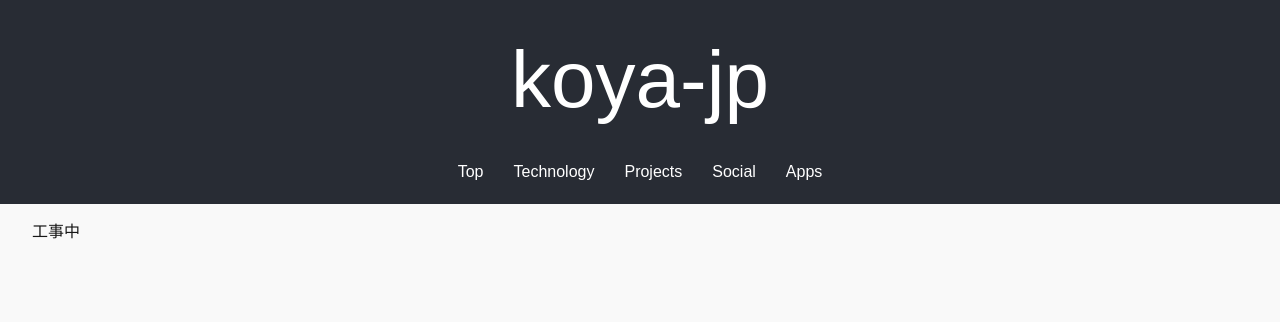
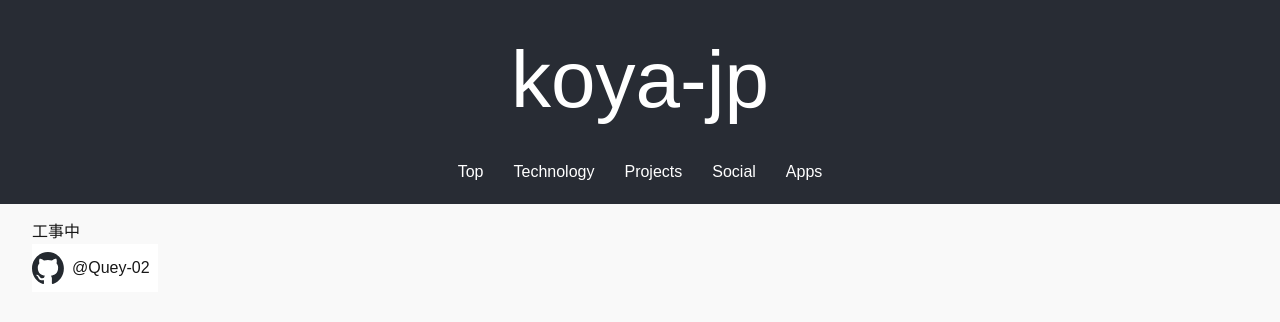
Before and after one commit to Quey-02/bio, a Next.js app: page /social in a window 1280 px wide. Shown: the top 322 px of the page. Built offline with nearby package versions, Linux system fonts and the light colour scheme; what @radix-ui/themes would draw is missing.

Commit message:
feat: add github link

```diff
--- a/src/app/social/page.module.scss
+++ b/src/app/social/page.module.scss
@@ -1,81 +1,34 @@
-.main-container {
-  padding: 2rem;
-  max-width: 800px;
-  margin: 0 auto;
+.github-link{
+    align-items: center;
+    justify-content: center;
+    height: 3rem;
+    line-height: 1rem;
+    background-color: white;
+
+    :hover{
+        text-decoration: underline;
+        transform: translateY(-2px);
+        // box-shadow: 0 4px 8px rgba(0, 0, 0, 0.1);
     }
 
-.social-links {
+    .github-link-item{
         display: flex;
-  flex-direction: column;
-  gap: 1.5rem;
-  margin-top: 2rem;
+        flex-direction: row;
+        flex-wrap: nowrap;
+        align-items: center;
+        justify-content: center;
+
+        .github-icon{
+            width: 2rem;
+            height: 2rem;
+            margin-right: 0.5rem;
         }
 
-.social-link {
-  display: flex;
-  align-items: center;
-  padding: 1.5rem;
-  background: #f8f9fa;
-  border-radius: 12px;
-  text-decoration: none;
-  color: inherit;
-  transition: all 0.3s ease;
-  border: 2px solid transparent;
-
-  &:hover {
-    background: #e9ecef;
-    border-color: #007acc;
-    transform: translateY(-2px);
-    box-shadow: 0 4px 12px rgba(0, 122, 204, 0.15);
+        .github-link-text{
+            margin-right: 0.5rem;
         }
     }
 
-.social-icon {
-  font-size: 2.5rem;
-  margin-right: 1.5rem;
-  display: flex;
-  align-items: center;
-  justify-content: center;
-  width: 60px;
-  height: 60px;
-  background: white;
-  border-radius: 50%;
-  box-shadow: 0 2px 4px rgba(0, 0, 0, 0.1);
+
+
 }
-
-.social-info {
-  flex: 1;
-
-  h3 {
-    margin: 0 0 0.5rem 0;
-    color: #333;
-    font-size: 1.25rem;
-  }
-
-  p {
-    margin: 0;
-    color: #666;
-    line-height: 1.5;
-  }
-}
-
-@media (max-width: 768px) {
-  .main-container {
-    padding: 1rem;
-  }
-
-  .social-link {
-    padding: 1rem;
-  }
-
-  .social-icon {
-    font-size: 2rem;
-    width: 50px;
-    height: 50px;
-    margin-right: 1rem;
-  }
-
-  .social-info h3 {
-    font-size: 1.1rem;
-  }
-}
--- a/src/app/social/page.tsx
+++ b/src/app/social/page.tsx
@@ -1,8 +1,31 @@
 "use client";
 
+import clsx from "clsx";
 
-export default function SocialPage() {
+import styles from "./page.module.scss";
+
+export default function Page() {
+  // const router = useRouter();
+
   return (
-    <div>工事中</div>
+    <>
+      <div>工事中</div>
+
+      <button
+        className={clsx(styles["github-link"])}
+        onClick={() => {
+          window.open("https://github.com/Quey-02", "_blank");
+        }}
+      >
+        <div className={clsx(styles["github-link-item"])}>
+          <img
+            src="github.svg"
+            alt="github"
+            className={clsx(styles["github-icon"])}
+          />
+          <div className={clsx(styles["github-link-text"])}>@Quey-02</div>
+        </div>
+      </button>
+    </>
   );
 }
```
Also changed, not shown: public/github.svg (added). Lines whose indentation alone changed are shown as unchanged.
